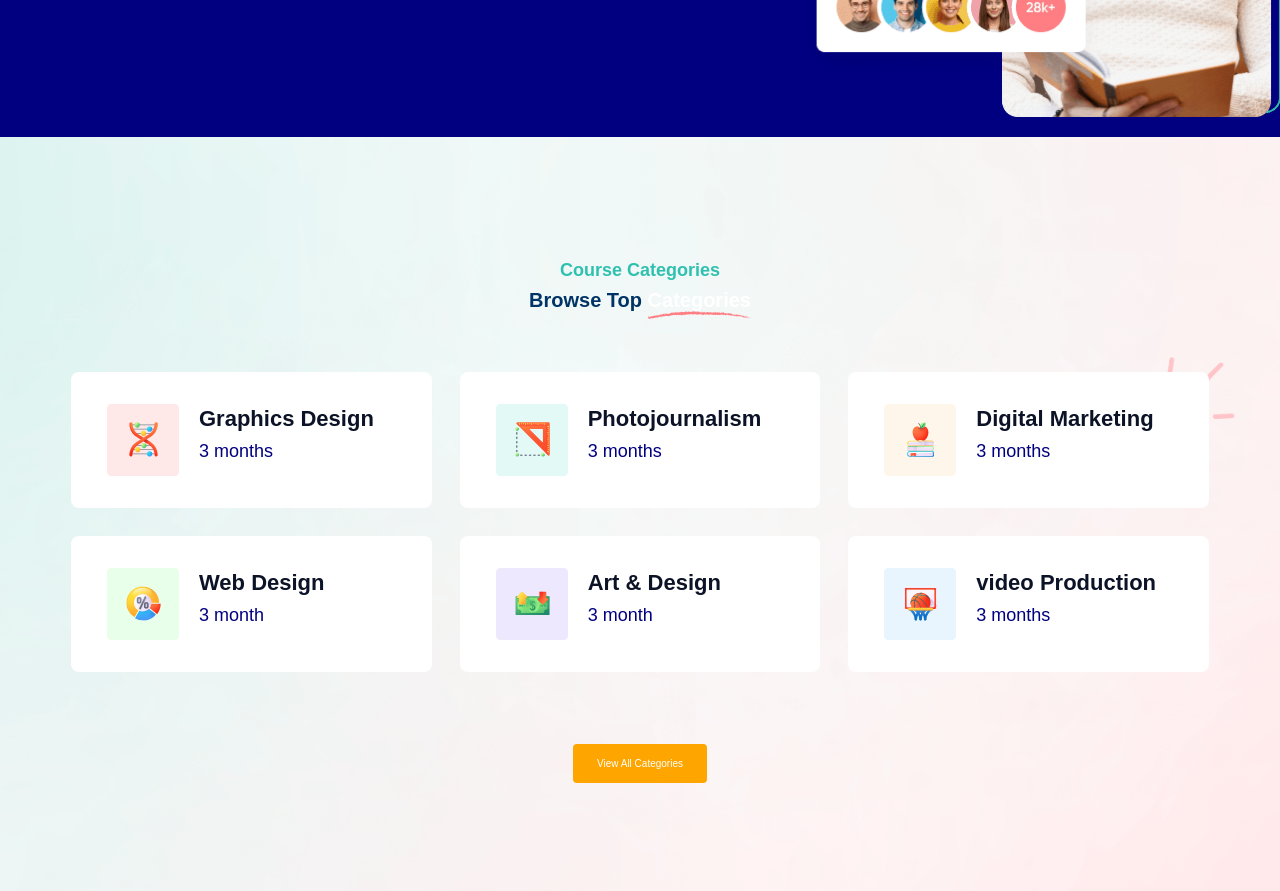
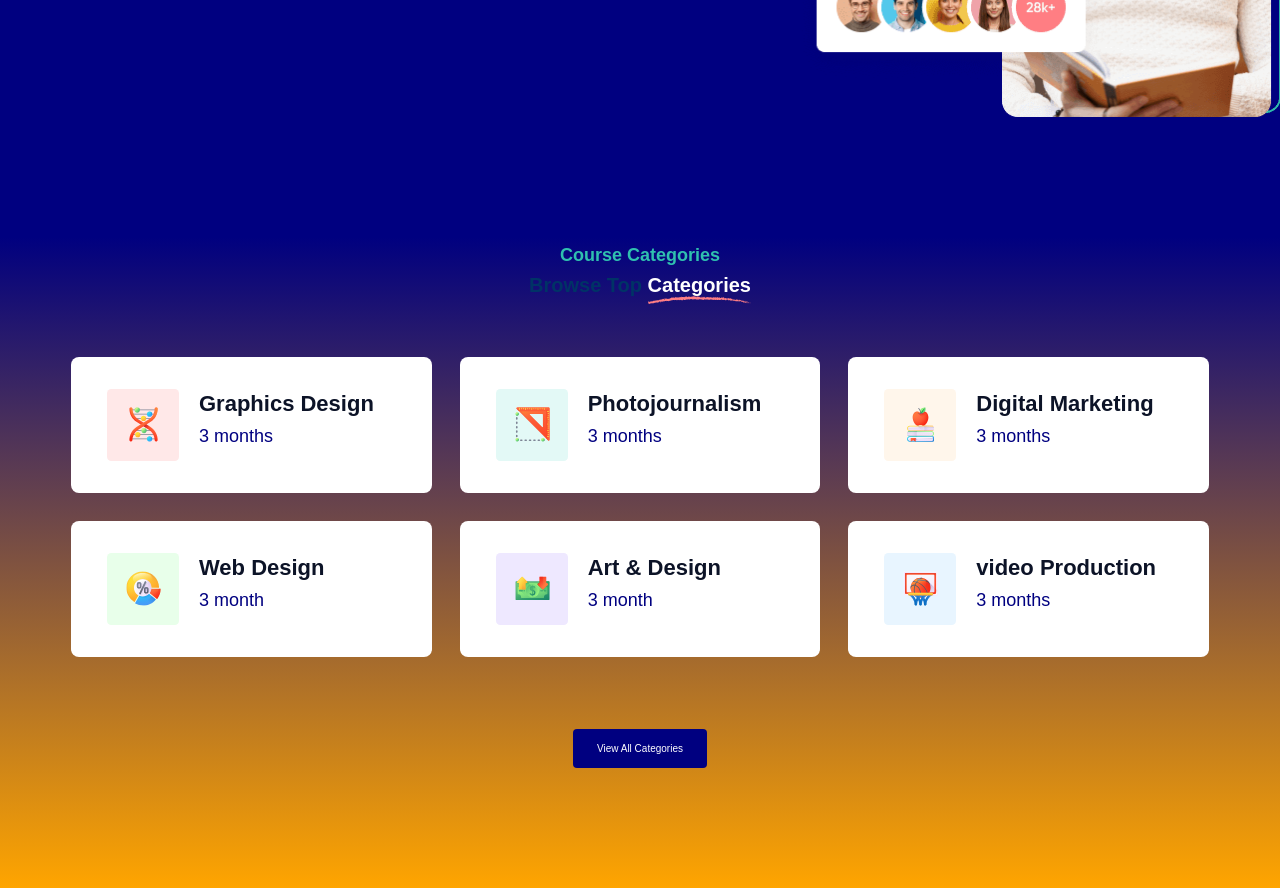
Before and after one commit to Peshmoh/kenyaNdarua-institute, a plain HTML site: page index.html in a window 1280 px wide. Shown: the part 620-1511 px from the top of the page. Drawn offline with nearby package versions, Linux system fonts and the light colour scheme.

Commit message:
changed the color of the course category

```diff
--- a/index.html
+++ b/index.html
@@ -119,7 +119,7 @@
       -->
 
       <section class="section hero has-bg-image" aria-labelledby="hero-label"
-        style="background:navy;padding-top: 68px; padding-bottom: 20px;" >
+        style="background:navy;padding-top: 68px;" >
         <div class="container">
 
           <div class="hero-content">
@@ -153,7 +153,7 @@
       -->
 
       <section class="section category has-bg-image" aria-labelledby="category-label"
-        style="background-image: url('./assets/images/category-bg.png')">
+        style="background: linear-gradient(navy,orange); padding-top: 5px;">
         <div class="container">
 
           <p class="title-sm text-center section-subtitle" id="category-label">Course Categories</p>
@@ -279,7 +279,7 @@
 
           </ul>
 
-          <a href="#course-label" class="btn btn-primary">View All Categories</a>
+          <a href="#course-label" class="btn btn-primary" style="background: navy;">View All Categories</a>
 
         </div>
       </section>
```
